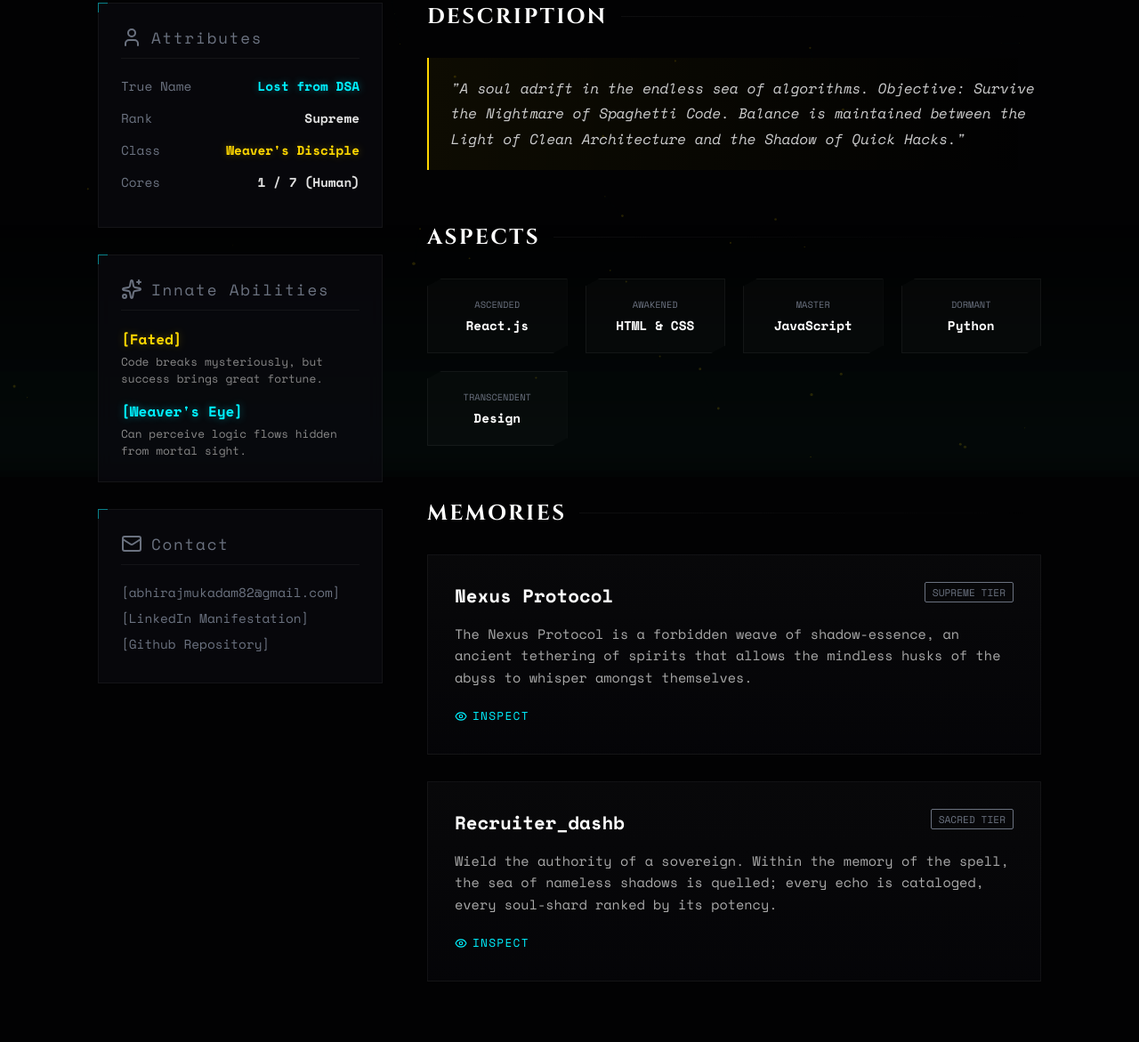
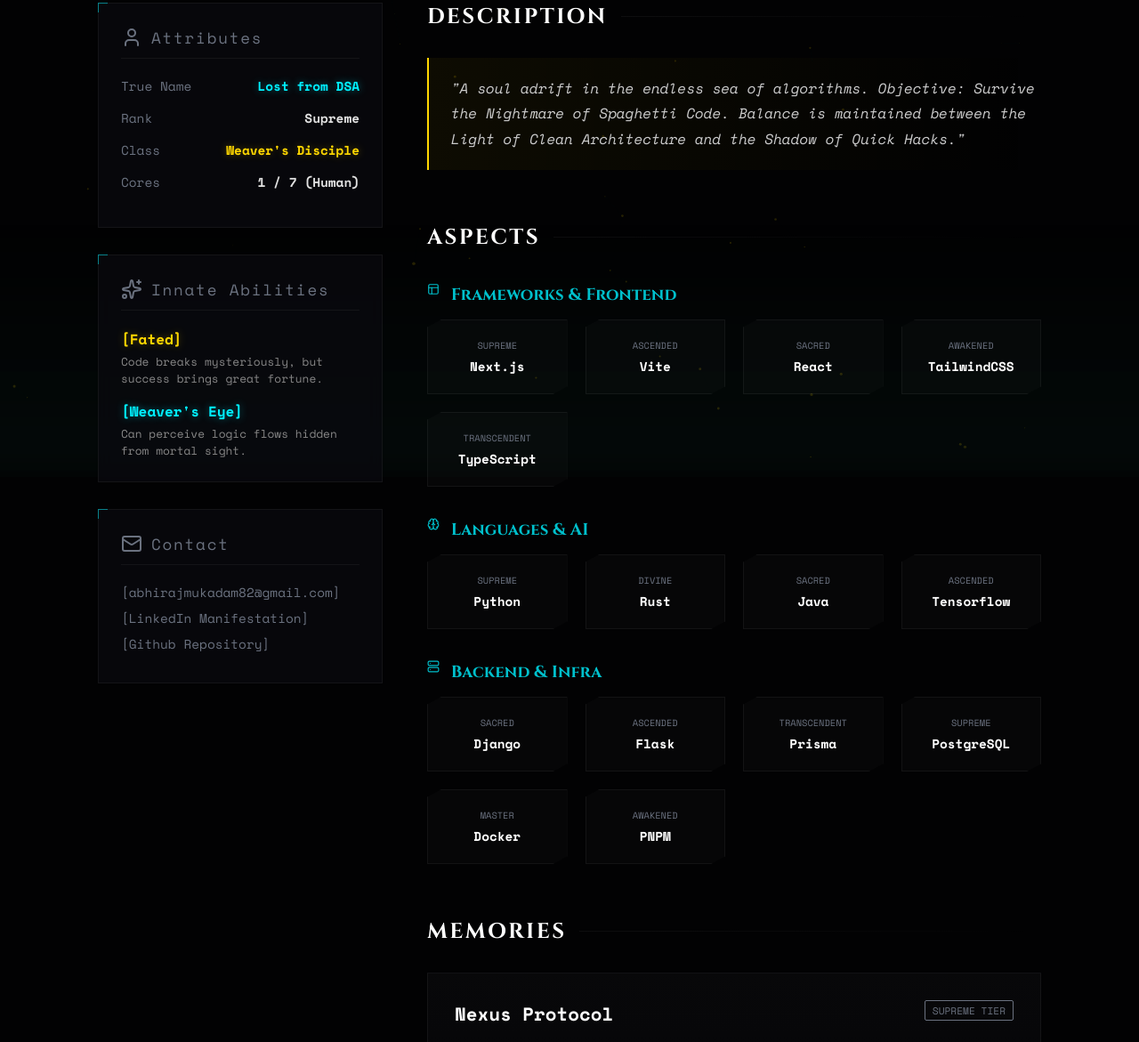
Before and after one commit to syfmtexture/runes, a plain HTML site: page index.html in a window 1280 px wide. Shown: the part 264-1435 px from the top of the page at 89% size. Drawn offline with nearby package versions, Linux system fonts and the light colour scheme.

Commit message:
added more aspects

```diff
--- a/index.html
+++ b/index.html
@@ -684,28 +684,97 @@
                         <h2 class="cinzel">Aspects</h2>
                         <div class="section-line"></div>
                     </div>
+
+                    <!-- Frameworks & Frontend -->
+                    <div class="mb-6">
+                        <h3 class="text-sm text-muted mb-4 uppercase tracking-widest cinzel"
+                            style="color: var(--spell-cyan); opacity: 0.8; margin-bottom: 15px;">
+                            <i data-lucide="layout" width="14" style="margin-right:8px;"></i> Frameworks & Frontend
+                        </h3>
                         <div class="skills-grid">
                             <div class="skill-hex">
+                                <span class="skill-rank">Supreme</span>
+                                <div class="skill-name">Next.js</div>
+                            </div>
+                            <div class="skill-hex">
                                 <span class="skill-rank">Ascended</span>
-                            <div class="skill-name">React.js</div>
+                                <div class="skill-name">Vite</div>
+                            </div>
+                            <div class="skill-hex">
+                                <span class="skill-rank">Sacred</span>
+                                <div class="skill-name">React</div>
                             </div>
                             <div class="skill-hex">
                                 <span class="skill-rank">Awakened</span>
-                            <div class="skill-name">HTML & CSS</div>
+                                <div class="skill-name">TailwindCSS</div>
+                            </div>
+                            <div class="skill-hex">
+                                <span class="skill-rank">Transcendent</span>
+                                <div class="skill-name">TypeScript</div>
+                            </div>
+                        </div>
+                    </div>
+
+                    <!-- Languages & AI -->
+                    <div class="mb-6" style="margin-top: 30px;">
+                        <h3 class="text-sm text-muted mb-4 uppercase tracking-widest cinzel"
+                            style="color: var(--spell-cyan); opacity: 0.8; margin-bottom: 15px;">
+                            <i data-lucide="brain" width="14" style="margin-right:8px;"></i> Languages & AI
+                        </h3>
+                        <div class="skills-grid">
+                            <div class="skill-hex">
+                                <span class="skill-rank">Supreme</span>
+                                <div class="skill-name">Python</div>
+                            </div>
+                            <div class="skill-hex">
+                                <span class="skill-rank">Divine</span>
+                                <div class="skill-name">Rust</div>
+                            </div>
+                            <div class="skill-hex">
+                                <span class="skill-rank">Sacred</span>
+                                <div class="skill-name">Java</div>
+                            </div>
+                            <div class="skill-hex">
+                                <span class="skill-rank">Ascended</span>
+                                <div class="skill-name">Tensorflow</div>
+                            </div>
+                        </div>
+                    </div>
+
+                    <!-- Backend & Infra -->
+                    <div class="mb-6" style="margin-top: 30px;">
+                        <h3 class="text-sm text-muted mb-4 uppercase tracking-widest cinzel"
+                            style="color: var(--spell-cyan); opacity: 0.8; margin-bottom: 15px;">
+                            <i data-lucide="server" width="14" style="margin-right:8px;"></i> Backend & Infra
+                        </h3>
+                        <div class="skills-grid">
+                            <div class="skill-hex">
+                                <span class="skill-rank">Sacred</span>
+                                <div class="skill-name">Django</div>
+                            </div>
+                            <div class="skill-hex">
+                                <span class="skill-rank">Ascended</span>
+                                <div class="skill-name">Flask</div>
+                            </div>
+                            <div class="skill-hex">
+                                <span class="skill-rank">Transcendent</span>
+                                <div class="skill-name">Prisma</div>
+                            </div>
+                            <div class="skill-hex">
+                                <span class="skill-rank">Supreme</span>
+                                <div class="skill-name">PostgreSQL</div>
                             </div>
                             <div class="skill-hex">
                                 <span class="skill-rank">Master</span>
-                            <div class="skill-name">JavaScript</div>
+                                <div class="skill-name">Docker</div>
                             </div>
                             <div class="skill-hex">
-                            <span class="skill-rank">Dormant</span>
-                            <div class="skill-name">Python</div>
-                        </div>
-                        <div class="skill-hex">
-                            <span class="skill-rank">Transcendent</span>
-                            <div class="skill-name">Design</div>
+                                <span class="skill-rank">Awakened</span>
+                                <div class="skill-name">PNPM</div>
                             </div>
                         </div>
+                    </div>
+
                 </section>
 
                 <!-- Memories / Projects -->
```
Lines whose indentation alone changed are shown as unchanged.
